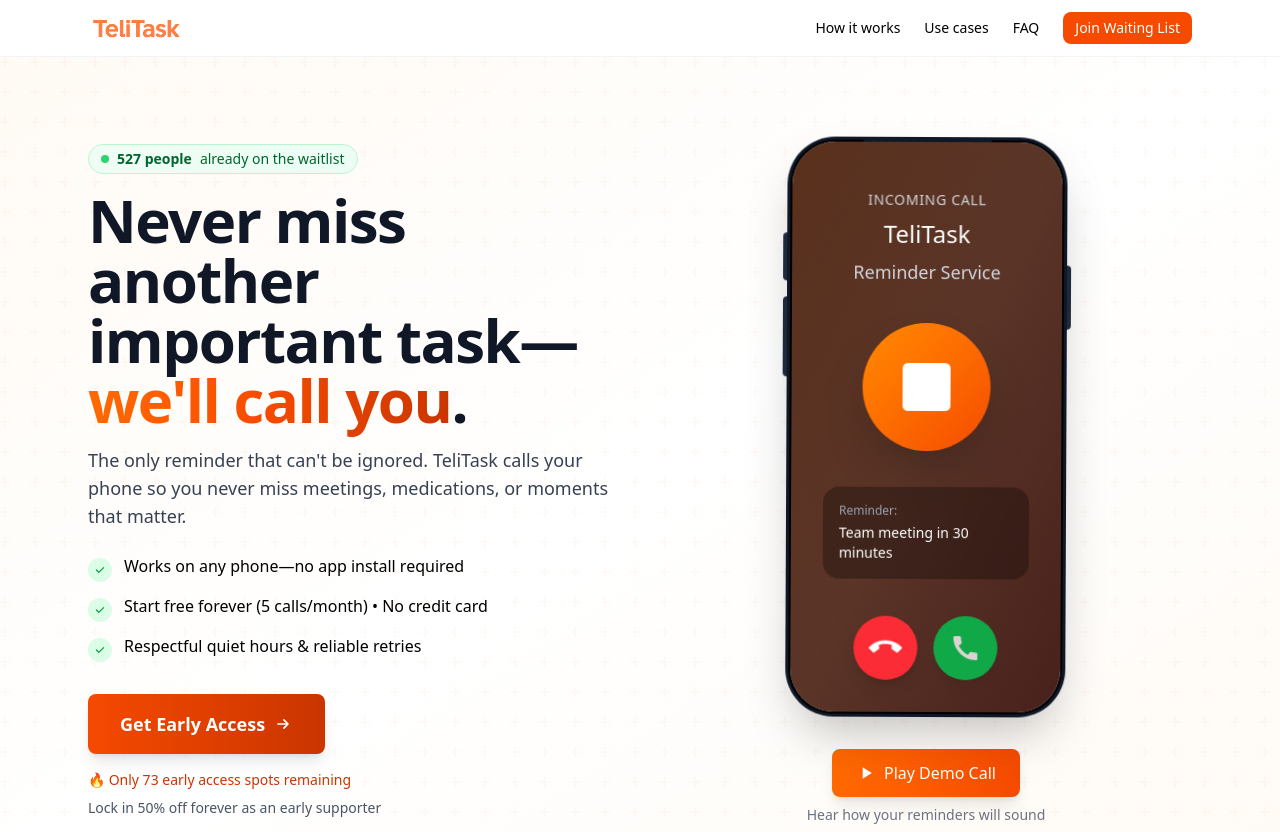
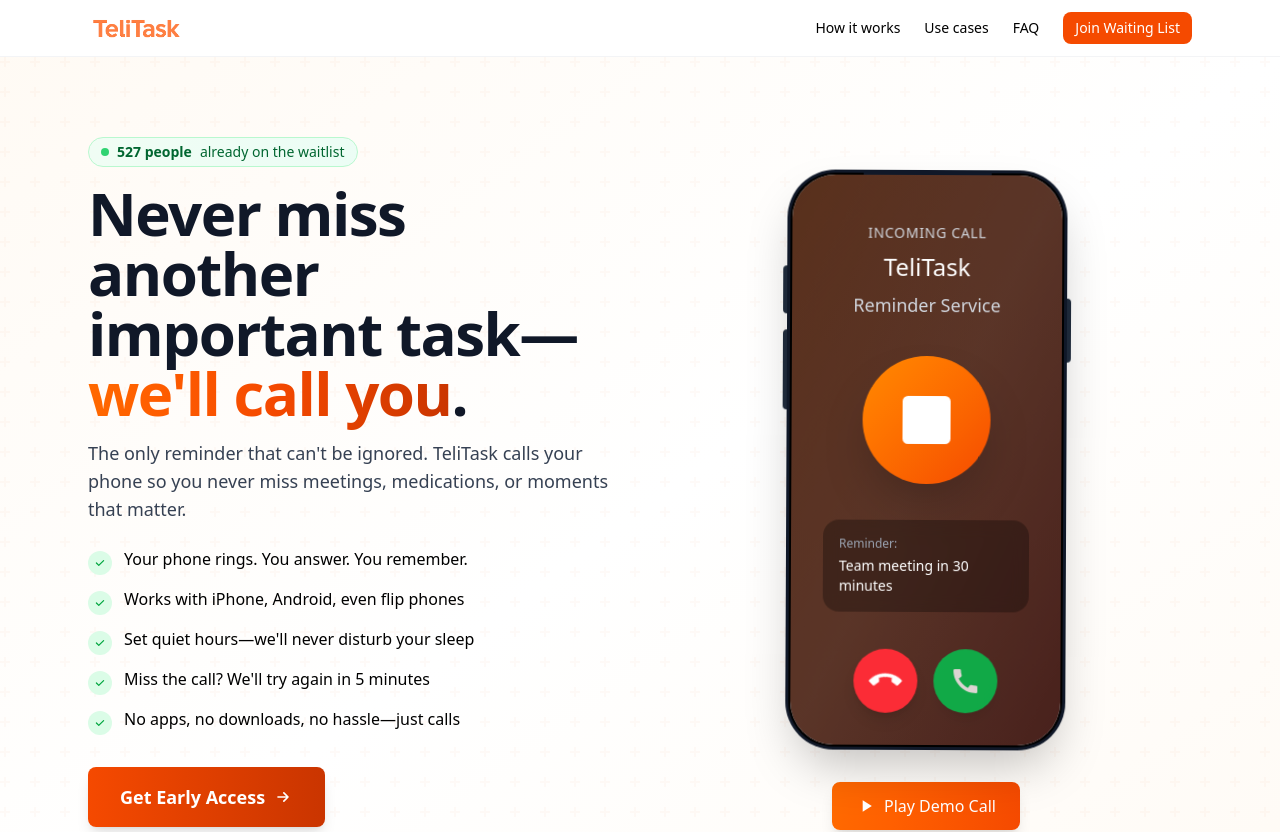
Before and after one commit to karanivincent/TodoCalls, a SvelteKit app in the folder call-me-todo/: page / in a window 1280 px wide. Shown: the top 832 px of the page. Built offline with nearby package versions, Linux system fonts and the light colour scheme.

Commit message:
Remove pricing mentions and improve hero section copy
- Replace feature-focused bullets with benefit-driven statements
- Remove all specific pricing mentions (/month, 50% off)
- Add more compelling value propositions
- Focus on outcomes: remember, compatibility, respect, reliability

```diff
--- a/call-me-todo/src/routes/+page.svelte
+++ b/call-me-todo/src/routes/+page.svelte
@@ -70,8 +70,8 @@
 			answer: "Yes! During a call, press '1' to snooze for 5 minutes, '2' for 15 minutes, or '3' for 1 hour. You can customize these in settings."
 		},
 		{
-			question: "Is it really free?",
-			answer: "Yes! Start with 5 free calls per month, no credit card required. Need more? Our Essential plan starts at just $7/month for 50 calls. See our pricing page for all options."
+			question: "Is it really free to start?",
+			answer: "Yes! You can start using TeliTask completely free, no credit card required. We believe in letting you experience the value before asking for anything in return."
 		}
 	];
 
@@ -218,7 +218,7 @@
 								<path fill-rule="evenodd" d="M16.707 5.293a1 1 0 010 1.414l-8 8a1 1 0 01-1.414 0l-4-4a1 1 0 011.414-1.414L8 12.586l7.293-7.293a1 1 0 011.414 0z" clip-rule="evenodd"/>
 							</svg>
 						</span>
-						<span>Works on any phone—no app install required</span>
+						<span>Your phone rings. You answer. You remember.</span>
 					</li>
 					<li class="flex items-start gap-3 group">
 						<span class="mt-1 flex h-6 w-6 shrink-0 items-center justify-center rounded-full bg-green-100 group-hover:scale-110 transition-transform">
@@ -226,7 +226,7 @@
 								<path fill-rule="evenodd" d="M16.707 5.293a1 1 0 010 1.414l-8 8a1 1 0 01-1.414 0l-4-4a1 1 0 011.414-1.414L8 12.586l7.293-7.293a1 1 0 011.414 0z" clip-rule="evenodd"/>
 							</svg>
 						</span>
-						<span>Start free forever (5 calls/month) • No credit card</span>
+						<span>Works with iPhone, Android, even flip phones</span>
 					</li>
 					<li class="flex items-start gap-3 group">
 						<span class="mt-1 flex h-6 w-6 shrink-0 items-center justify-center rounded-full bg-green-100 group-hover:scale-110 transition-transform">
@@ -234,7 +234,23 @@
 								<path fill-rule="evenodd" d="M16.707 5.293a1 1 0 010 1.414l-8 8a1 1 0 01-1.414 0l-4-4a1 1 0 011.414-1.414L8 12.586l7.293-7.293a1 1 0 011.414 0z" clip-rule="evenodd"/>
 							</svg>
 						</span>
-						<span>Respectful quiet hours & reliable retries</span>
+						<span>Set quiet hours—we'll never disturb your sleep</span>
+					</li>
+					<li class="flex items-start gap-3 group">
+						<span class="mt-1 flex h-6 w-6 shrink-0 items-center justify-center rounded-full bg-green-100 group-hover:scale-110 transition-transform">
+							<svg class="h-3 w-3 text-green-600" fill="currentColor" viewBox="0 0 20 20">
+								<path fill-rule="evenodd" d="M16.707 5.293a1 1 0 010 1.414l-8 8a1 1 0 01-1.414 0l-4-4a1 1 0 011.414-1.414L8 12.586l7.293-7.293a1 1 0 011.414 0z" clip-rule="evenodd"/>
+							</svg>
+						</span>
+						<span>Miss the call? We'll try again in 5 minutes</span>
+					</li>
+					<li class="flex items-start gap-3 group">
+						<span class="mt-1 flex h-6 w-6 shrink-0 items-center justify-center rounded-full bg-green-100 group-hover:scale-110 transition-transform">
+							<svg class="h-3 w-3 text-green-600" fill="currentColor" viewBox="0 0 20 20">
+								<path fill-rule="evenodd" d="M16.707 5.293a1 1 0 010 1.414l-8 8a1 1 0 01-1.414 0l-4-4a1 1 0 011.414-1.414L8 12.586l7.293-7.293a1 1 0 011.414 0z" clip-rule="evenodd"/>
+							</svg>
+						</span>
+						<span>No apps, no downloads, no hassle—just calls</span>
 					</li>
 				</ul>
 
@@ -254,7 +270,7 @@
 							🔥 Only {spotsRemaining} early access spots remaining
 						</p>
 						<p class="text-sm text-gray-600">
-							Lock in 50% off forever as an early supporter
+							Be among the first to experience TeliTask
 						</p>
 					</div>
 				</div>
@@ -573,7 +589,7 @@
 			<svg class="w-4 h-4 animate-pulse" fill="currentColor" viewBox="0 0 20 20">
 				<path fill-rule="evenodd" d="M10 18a8 8 0 100-16 8 8 0 000 16zm1-12a1 1 0 10-2 0v4a1 1 0 00.293.707l2.828 2.829a1 1 0 101.415-1.415L11 9.586V6z" clip-rule="evenodd"/>
 			</svg>
-			<span>Only {spotsRemaining} spots left at 50% off</span>
+			<span>Only {spotsRemaining} early access spots left</span>
 		</div>
 	</div>
 
```
